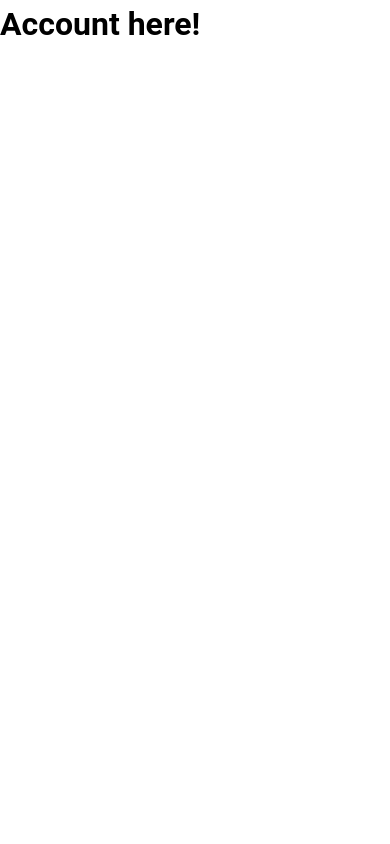
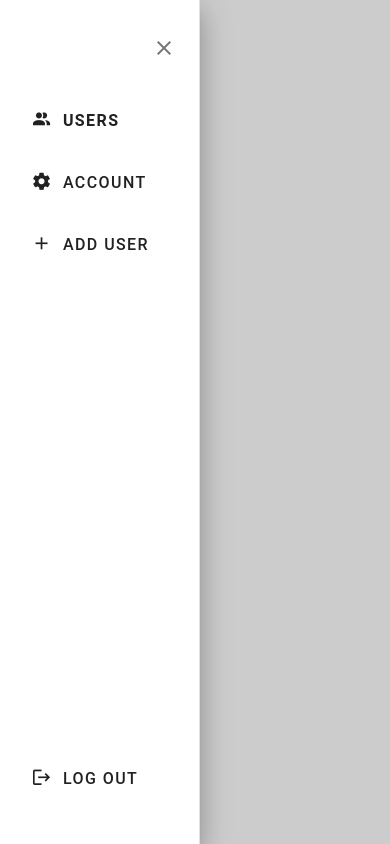
Before and after one commit to wac22585/wmc-project, a Vue app in the folder frontend/: page /account in a window 390 px wide. Built offline with nearby package versions, Linux system fonts and the light colour scheme.

Commit message:
Created working NavBar component

```diff
--- /dev/null
+++ b/frontend/src/components/Navigation-Bar.vue
@@ -0,0 +1,87 @@
+<template>
+    <v-btn class="toggle-btn" v-if="!drawer && isSmallScreen" @click="toggleDrawer" variant="plain" icon="mdi-menu" :ripple="false"/>
+    <div :style="{ 'margin-right': marginWidth }">
+      <v-navigation-drawer width="200" v-model="drawer">
+        <v-btn class="close-btn" v-if="isSmallScreen" @click="toggleDrawer" variant="plain" icon="mdi-close" :ripple="false" />
+        <v-list-item class="nav-item first-item">
+          <router-link class="router-link" v-bind:to="`/home`">
+            <v-btn prepend-icon="mdi-account-multiple" :ripple="false" variant="text" size="large"><span class="font-weight-bold">USERS</span></v-btn>
+          </router-link>
+        </v-list-item>
+        <v-list-item  class="nav-item">
+          <router-link class="router-link" v-bind:to="`/account`">
+            <v-btn prepend-icon="mdi-cog" :ripple="false" variant="text" size="large">ACCOUNT</v-btn>
+          </router-link>
+        </v-list-item>
+        <v-list-item class="nav-item">
+          <router-link class="router-link" v-bind:to="`/add`">
+            <v-btn prepend-icon="mdi-plus" :ripple="false" variant="text" size="large">ADD USER</v-btn>
+          </router-link>
+        </v-list-item>
+        <v-list-item class="logout">
+          <v-btn prepend-icon="mdi-logout" :ripple="false" variant="text" size="large" @click="logout()">Log out</v-btn>
+        </v-list-item>
+      </v-navigation-drawer>
+    </div>
+</template>
+
+<script>
+    export default {
+        data() {
+            return {
+                drawer: true,
+      isSmallScreen: false,
+      marginWidth: '70px',
+            }
+        },
+        mounted() {
+            this.checkScreenSize();
+            window.addEventListener('resize', this.checkScreenSize)
+        },
+        beforeDestroy() {
+            window.removeEventListener('resize', this.checkScreenSize);
+        },
+        methods: {
+            toggleDrawer() {
+                this.drawer = !this.drawer;
+            },
+            checkScreenSize() {
+                this.isSmallScreen = window.innerWidth < 1280;
+                this.marginWidth = this.isSmallScreen ? '0px' : '70px';
+            },
+        }
+    }
+</script>
+
+<style>
+    .toggle-btn {
+        position: relative;
+        left: 35px;
+        top: 20px;
+    }
+
+    .close-btn {
+        margin-top: 20px;
+        position: relative;
+        left: 140px;
+        margin-bottom: -50px;
+    }
+
+    .first-item {
+        margin-top: 70px !important;
+    }
+
+    .nav-item {
+        margin-block: 10px;
+    }
+
+    .logout {
+        position: fixed !important;
+        bottom: 40px !important;
+    }
+
+    .router-link {
+      text-decoration: none !important;
+      color: #212121;
+    }
+</style>
--- a/frontend/src/views/AccountView.vue
+++ b/frontend/src/views/AccountView.vue
@@ -1,3 +1,26 @@
 <template>
-    <h1>Account here!</h1>
+    <v-layout>
+        <NavBar />
+        <v-main class="main">
+            <h1>Account here!</h1>
+        </v-main>
+    </v-layout>
 </template>
+
+<script setup>
+    import NavBar from '@/components/Navigation-Bar.vue';
+</script>
+
+<script>
+    export default {
+        components: {
+            NavBar,
+        }
+    }
+</script>
+
+<style>
+    .main {
+        margin-top: 70px;
+    }
+</style>
--- a/frontend/src/views/HomeView.vue
+++ b/frontend/src/views/HomeView.vue
@@ -1,26 +1,6 @@
 <template>
   <v-layout>
-    <v-navigation-drawer width="200" class="navigation">
-      <v-list-item class="nav-item">
-        <router-link class="router-link" v-bind:to="`/home`">
-          <v-btn prepend-icon="mdi-account-multiple" :ripple="false" variant="text" size="large"><span class="font-weight-bold">USERS</span></v-btn>
-        </router-link>
-      </v-list-item>
-      <v-list-item  class="nav-item">
-        <router-link class="router-link" v-bind:to="`/account`">
-          <v-btn prepend-icon="mdi-cog" :ripple="false" variant="text" size="large">ACCOUNT</v-btn>
-        </router-link>
-      </v-list-item>
-      <v-list-item class="nav-item">
-        <router-link class="router-link" v-bind:to="`/add`">
-          <v-btn prepend-icon="mdi-plus" :ripple="false" variant="text" size="large">ADD USER</v-btn>
-        </router-link>
-      </v-list-item>
-      <v-list-item class="logout">
-        <v-btn prepend-icon="mdi-logout" :ripple="false" variant="text" size="large" @click="logout()">Log out</v-btn>
-      </v-list-item>
-    </v-navigation-drawer>
-
+    <NavBar />
     <v-main class="main">
       <div class="title">Users</div>
       <div class="subtitle">view and manage users</div>
@@ -116,6 +96,7 @@ import axios from 'axios';
 import InputField from '@/components/Input.vue';
 import Button from '@/components/Button-Settings.vue';
 import Btn from '@/components/Button.vue';
+import NavBar from '@/components/Navigation-Bar.vue';
 import SvgIcon from '@jamescoyle/vue-icon';
 import { mdiDotsHorizontal } from '@mdi/js';
 </script>
@@ -127,15 +108,21 @@ export default {
     InputField,
     Button,
     Btn,
+    NavBar,
   },
   data() {
     return {
       users: [],
       dialogs: [],
       path: mdiDotsHorizontal,
+      drawer: true,
+      isSmallScreen: false,
+      marginWidth: '70px',
     };
   },
   async mounted() {
+    this.checkScreenSize();
+    window.addEventListener('resize', this.checkScreenSize)
     try {
       const response = await axios.get('users/all');
       this.users = response.data;
@@ -151,6 +138,9 @@ export default {
     } catch (e) {
       alert(e);
     }
+  },
+  beforeDestroy() {
+    window.removeEventListener('resize', this.checkScreenSize);
   },
   methods: {
     add() {
@@ -186,12 +176,12 @@ export default {
     async logout() {
       try {
         const token = localStorage.getItem('authToken');
-        const response = await axios.put('users/logout', {
+        const response = await axios.put('/users/logout', null, {
           params: {
             authToken: token
           }
         });
-        if(response.data === 'OK') {
+        if(response.data) {
           localStorage.removeItem('authToken');
           this.$router.push({name: 'Login'});
         } else {
@@ -200,28 +190,21 @@ export default {
       } catch(error) {
         alert(error);
       }
-
-    }
+    },
+    toggleDrawer() {
+      this.drawer = !this.drawer;
+    },
+    checkScreenSize() {
+      this.isSmallScreen = window.innerWidth < 1280;
+      this.marginWidth = this.isSmallScreen ? '0px' : '70px';
+    },
   },
 };
 </script>
 
 <style scoped>
-  .navigation {
-    padding-top: 70px;
-  }
-
-  .nav-item {
-    margin-block: 10px;
-  }
-
-  .logout {
-    position: fixed !important;
-    bottom: 40px !important;
-  }
-
   .main {
-    margin: 70px;
+    margin-top: 70px;
   }
   .title {
     color: black;
```
